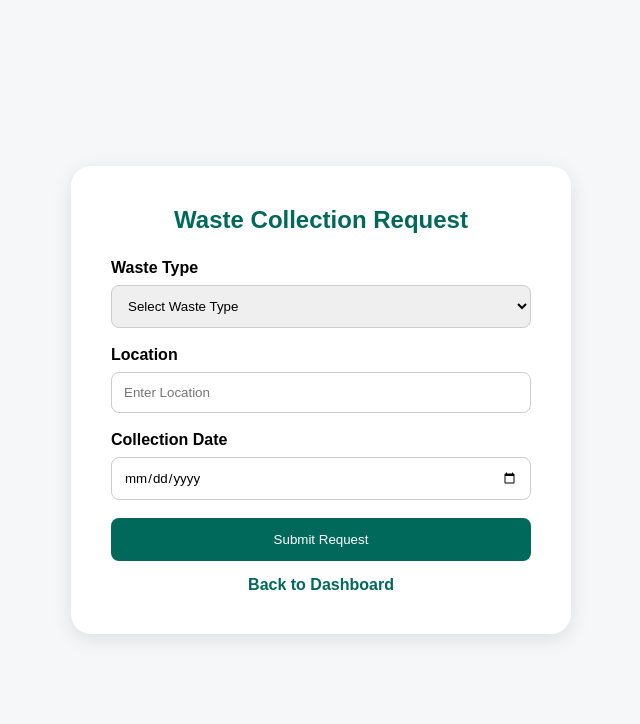
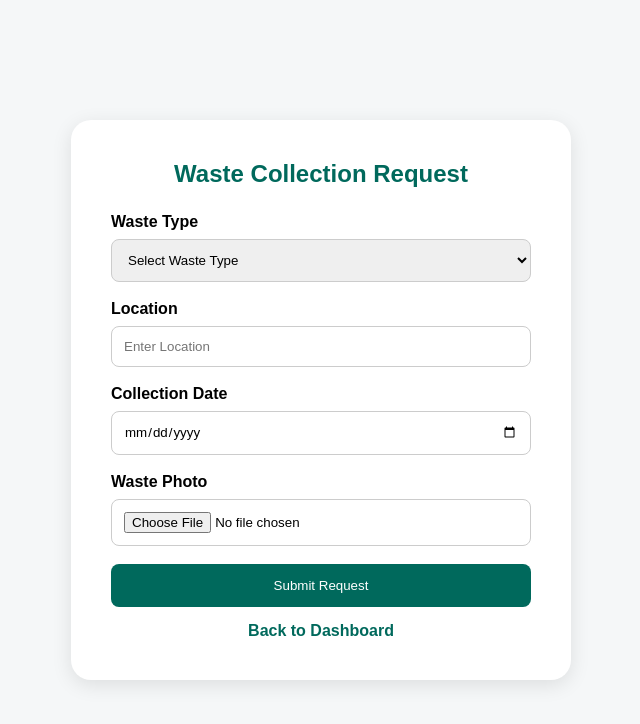
Before and after one commit to Vishakha-02159/wastemanagement, a Flask app: page /waste_collection in a window 1280 px wide. Shown: the top 724 px of the page, without its empty margins (319-959 px from the left). Run offline with Flask 3, Linux system fonts and the light colour scheme; the visitor is signed in with stand-in values (Sample User, id 1); some libraries are stand-ins or nearby versions.

Commit message:
added waste photo upload

```diff
--- a/app.py
+++ b/app.py
@@ -1,5 +1,6 @@
 import pymysql
 from flask import Flask, render_template, request, redirect, session
+from werkzeug.utils import secure_filename
 import os
 from werkzeug.security import generate_password_hash, check_password_hash
 
@@ -194,13 +195,17 @@ def waste_collection():
         location = request.form['location']
         collection_date = request.form['collection_date']
 
+        photo = request.files['photo']
+        filename = secure_filename(photo.filename)
+        photo.save(os.path.join('static/uploads', filename))
+
         cur = mysql.connection.cursor()
 
         cur.execute("""
         INSERT INTO waste_collection
-        (USER_ID, WASTE_TYPE, LOCATION, COLLECTION_DATE, STATUS)
-        VALUES (%s, %s, %s, %s, 'PENDING')
-        """, (user_id, waste_type, location, collection_date))
+        (USER_ID, WASTE_TYPE, LOCATION, COLLECTION_DATE, IMAGE_PATH, STATUS)
+        VALUES (%s, %s, %s, %s, %s, 'PENDING')
+        """, (user_id, waste_type, location, collection_date, filename))
 
         mysql.connection.commit()
         cur.close()
--- a/templates/waste_collection.html
+++ b/templates/waste_collection.html
@@ -12,7 +12,7 @@
 
         <h2>Waste Collection Request</h2>
 
-        <form method="POST">
+            <form method="POST" enctype="multipart/form-data"></form>
 
             <label>Waste Type</label>
             <select name="waste_type" required>
@@ -29,6 +29,14 @@
 
             <label>Collection Date</label>
             <input type="date" name="collection_date" required>
+            <label>Waste Photo</label>
+
+<input
+    type="file"
+    name="photo"
+    accept="image/*"
+    capture="environment"
+    required>
 
             <button type="submit">Submit Request</button>
 
```
Also changed, not shown: 1 other file.
